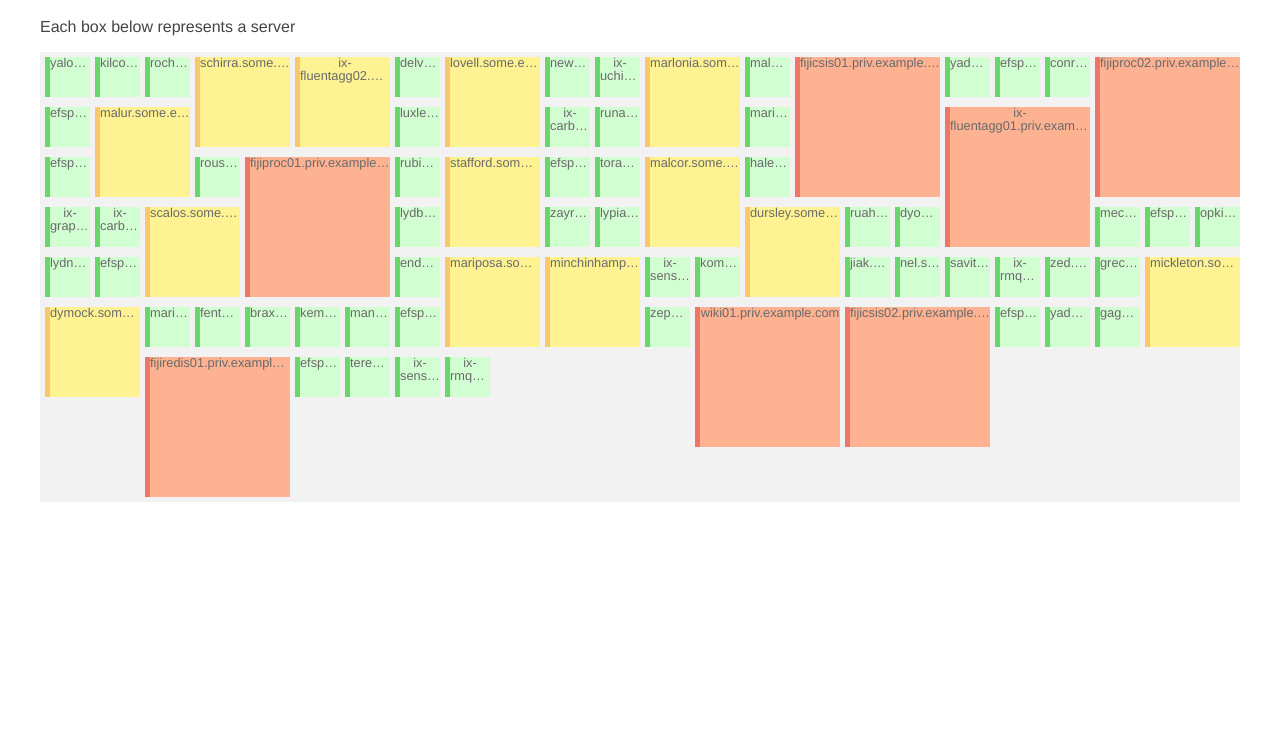
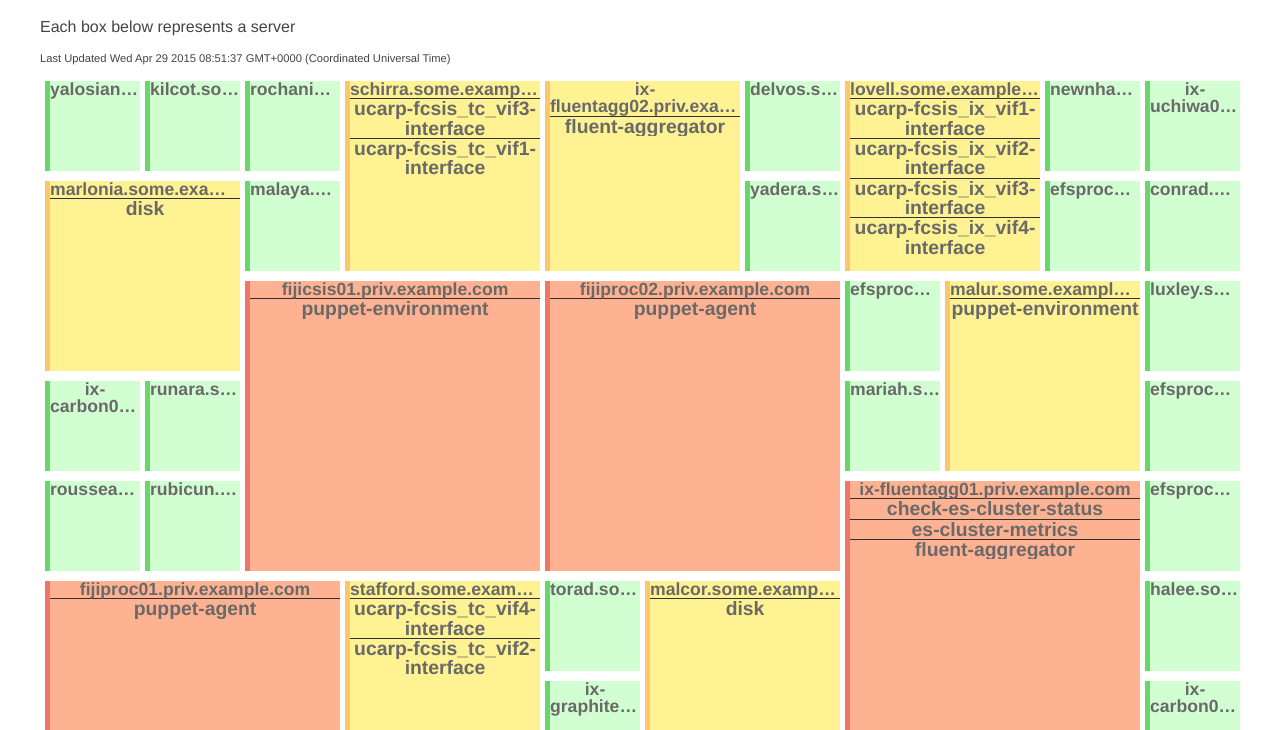
Before and after one commit to warmfusion/mosaic, a plain HTML site: page index.html in a window 1280 px wide. Shown: the part 70-800 px from the top of the page. Drawn offline with Linux system fonts and the light colour scheme.

Commit message:
Updated to show status elements and a larger for TVs

```diff
--- a/assets/demo.css
+++ b/assets/demo.css
@@ -7,7 +7,9 @@ ul {
   list-style-type: none;
 }
 
-
+#last-updated{
+    font-size:0.7em;
+}
 
 .status-1 { /* OK */
  border-left: 5px solid  #44CC44 !important;
@@ -31,6 +33,11 @@ ul {
     background-color: #EEEEEE;
 }
 
+.checks li{
+    border-top: 1px solid black ;
+    font-size: 1.2em;
+}
+
 /*/
 /* demo
 /*/
@@ -51,12 +58,9 @@ body {
 /* gridster
 /*/
 
-.gridster ul {
-    background-color: #EFEFEF;
-}
-
 .gridster li {
-    font-size: 0.8em;
+    font-size: 1.1em;
+    font-weight: bold;
     text-align: center;
     line-height: 100%;
     overflow:hidden;
--- a/index.html
+++ b/index.html
@@ -12,6 +12,7 @@
   <h1>Dashboard</h1>
 
   <p>Each box below represents a server</p>
+  <p id='last-updated'></p>
 
   <div class="gridster">
     <ul>
@@ -33,20 +34,33 @@
       $(function(){
 
         gridster = $(".gridster ul").gridster({
-          widget_base_dimensions: [40, 40],
+          widget_base_dimensions: [90, 90],
           widget_margins: [5, 5],
           helper: 'clone'
         }).data('gridster');
 
+        var endpoint = "data/sensu.test.json";
 
-        $.getJSON( "data/sensu.test.json", function() {
-          console.log( "success" );
+        function updateGrid(){
+          $.getJSON( endpoint, function() {
+            //console.log( "success" );
           })
             .done(function(data) {
               clients = data.Clients;
+              gridster.remove_all_widgets();
               $.each( clients, function( i, client ) {
                   size =  client.status+1;
-                widget = gridster.add_widget.apply(gridster, ['<li>' + client.name + '</li>', size,size]);
+                  var events = [];
+                  if (client.status > 0){
+                    events = jQuery.grep(data.Events, function(n,i){
+                      return (n.client.name == client.name);
+                    });
+                  }
+                  eventList = '</br><ul class="checks">' + $.map(events, function(val, index){
+                      return '<li>' + val.check.name + '</li>';
+                  }).join('\n') + '</ul>';
+
+                  widget = gridster.add_widget.apply(gridster, ['<li>' + client.name + eventList + '</li>', size,size]);
                   widget.toggleClass('status-' + size);
                 });
             })
@@ -54,8 +68,13 @@
               console.log( "error" );
             })
             .always(function() {
-            console.log( "complete" );
+              //console.log( "complete" );
+              $('#last-updated').text('Last Updated ' + new Date())
             });
+          }
+
+          setInterval(updateGrid, 5*60*1000);
+          updateGrid();
       });
     </script>
 </body>
```
Lines whose indentation alone changed are shown as unchanged.
